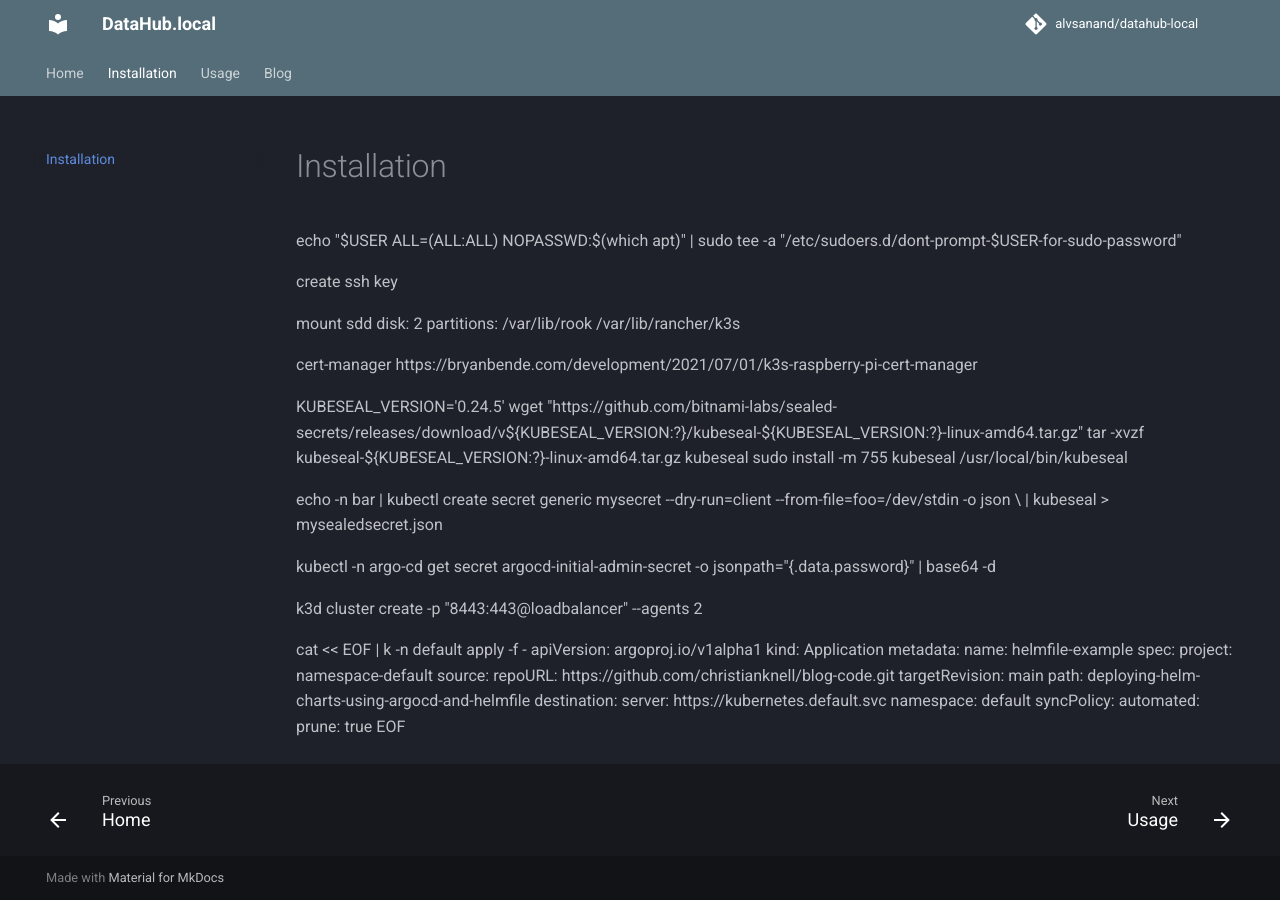
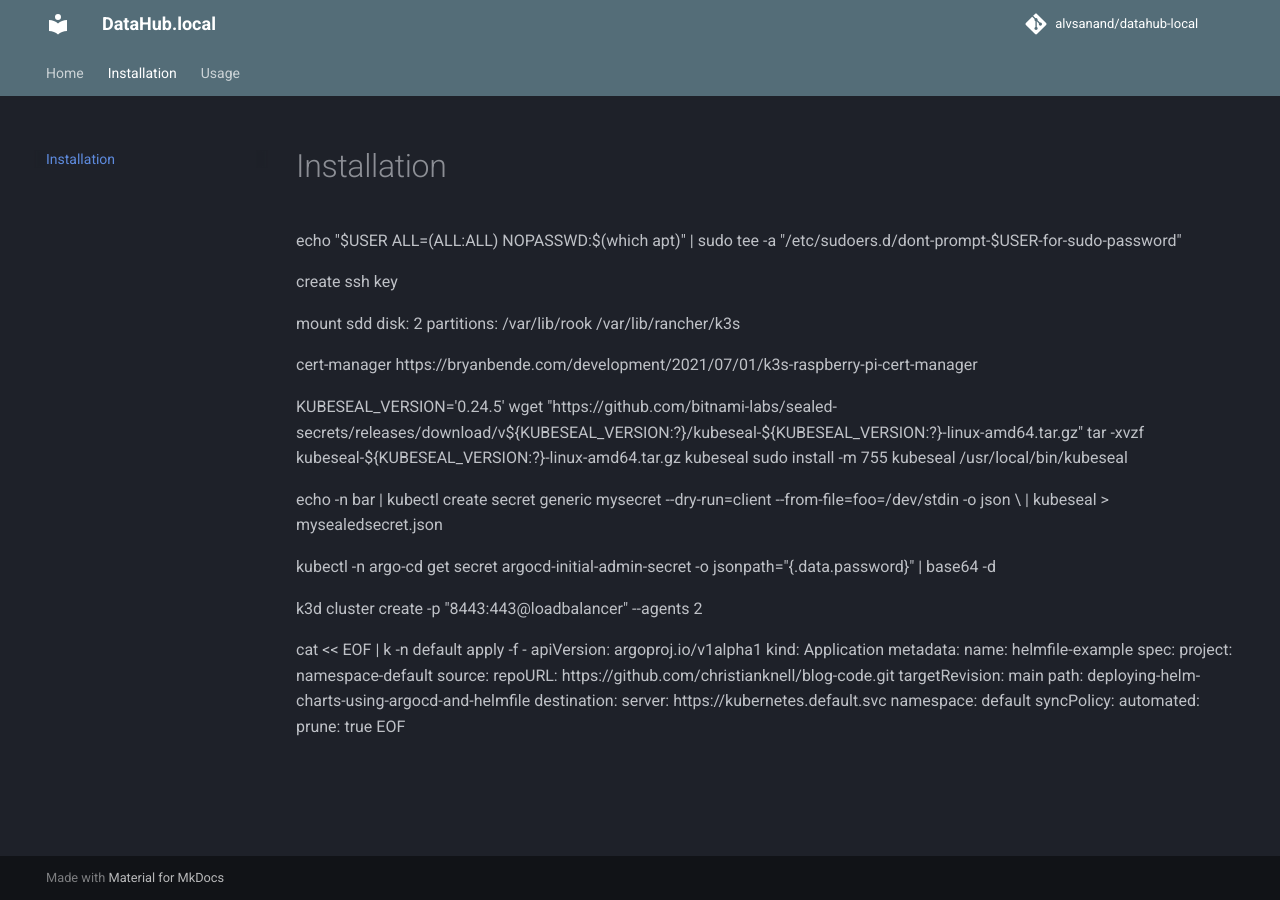
Before and after one commit to datahub-local/datahub-local, an MkDocs documentation site: the page built from docs/installation.md, in a window 1280 px wide. Built offline with MkDocs 1.6.1 and Material for MkDocs 9.7.7, drawn with Linux system fonts in a browser that asks for light colours; comment, search, counter and statistics services are not loaded.

Commit message:
remove blog

```diff
--- a/docs/blog/index.md
+++ /dev/null
@@ -1 +0,0 @@
-# Blog
--- a/mkdocs.yml
+++ b/mkdocs.yml
@@ -18,17 +18,21 @@
   features:
     - content.code.copy
     - content.tooltips
-    - navigation.footer
-    - navigation.indexes
-    - navigation.sections
     - navigation.tabs
     - navigation.top
-    - navigation.tracking
+    - navigation.expand
+    - navigation.integration
     - search.highlight
     - search.share
     - search.suggest
     - toc.follow
     - toc.integrate
 
+markdown_extensions:
+  - attr_list
+  - md_in_html
+
 plugins:
-  - macros
+  - macros:
+      include_dir: .
+  - glightbox
--- a/pyproject.toml
+++ b/pyproject.toml
@@ -10,6 +10,7 @@
 python = "^3.10"
 mkdocs-material = "^9.5.3"
 mkdocs-macros-plugin = "^1.0.5"
+mkdocs-glightbox = "^0.3.6"
 
 [build-system]
 requires = ["poetry-core"]
```
Also changed, not shown: 1 other file.
